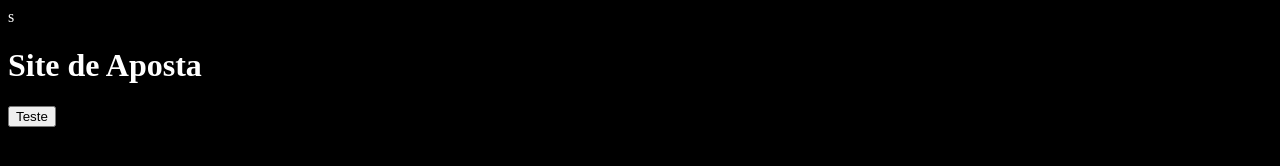
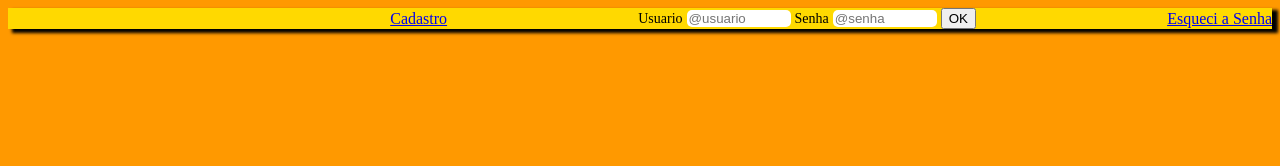
Before and after one commit to mariClarasantos/g243h2t, a plain HTML site: page index.html in a window 1280 px wide. Drawn offline with Linux system fonts and the light colour scheme; files that its build step writes are made by us from their sources.

Commit message:
Add files via upload

```diff
--- a/estilo.css
+++ b/estilo.css
@@ -1,4 +1,25 @@
 body{
-    background-color: black;
-    color: white;
+    background-color: rgb(255, 153, 0);
+    color: rgb(0, 0, 0);
 }
+@import url(reset.css);
+.barra-login{
+    background-color: rgb(255, 217, 0);
+    display: flex;
+    justify-content: space-between;
+    align-items: center;
+    box-shadow: 5px 3px 3px 1px black;
+}
+.formLogin input {
+    width: 100px;
+    border-radius: 5px;
+    border: none;
+}
+.formLogin label{
+    font-size: 14px;
+}
+.esqueci-senha {
+    font-size: 14px;
+    margin-bottom: 3px;
+    text-align: end;
+}
--- a/index.html
+++ b/index.html
@@ -6,10 +6,34 @@
     <meta name="viewport" content="width=device-width, initial-scale=1.0">
     <title>APOSTAS ABERTAS</title>
     <link rel="stylesheet" href="./estilo/estilo.css">
-    <script src="./script/inicio.js"></script>
+    <script src="./script/inicio.js" defer></script>
 </head>
-<body>s
-    <H1>Site de Aposta</H1>
-    <button id="teste">Teste</button>
+<body>
+    <header class="barra-login">
+    <div class="info-barra">
+
+    </div>
+    <div class="cadastro">
+    </div><a href="./paginas/cadastro.html">Cadastro</a></div>
+    </div>
+    <div class="login-usuario">
+        <form action="" class="formLogin">
+            <label for="usuario">Usuario</label>
+            <input type="text" id="usuario" name="usuario" placeholder="@usuario">
+            <label for="senha">Senha</label>
+            <input type="password" id="senha" name="senha" placeholder="@senha">
+            <button type="submit">OK</button>
+        </form>
+    </div class="esqueci-senha"><a href="./paginas/recuperarsenha.html">Esqueci a Senha</a></div>
+    </div>
+
+
+    </header>
+    <section class="principal">
+
+    </section>
+    <footer class="rodape">
+
+    </footer>
 </body>
 </html>
```
